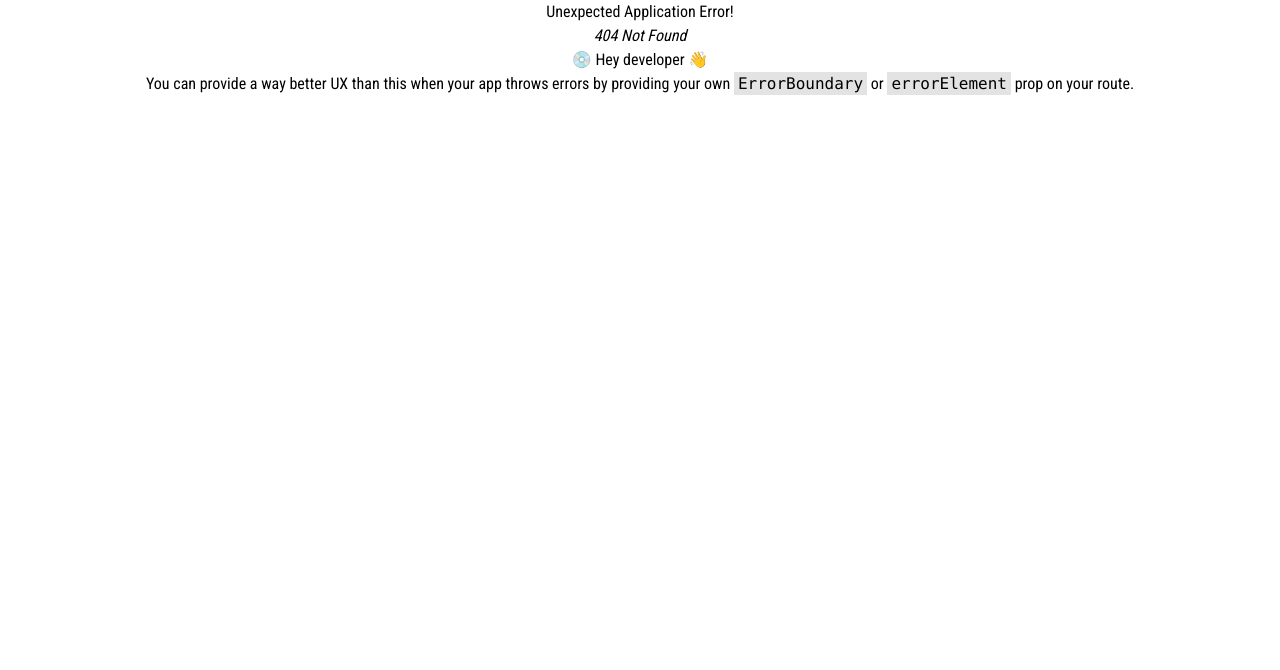
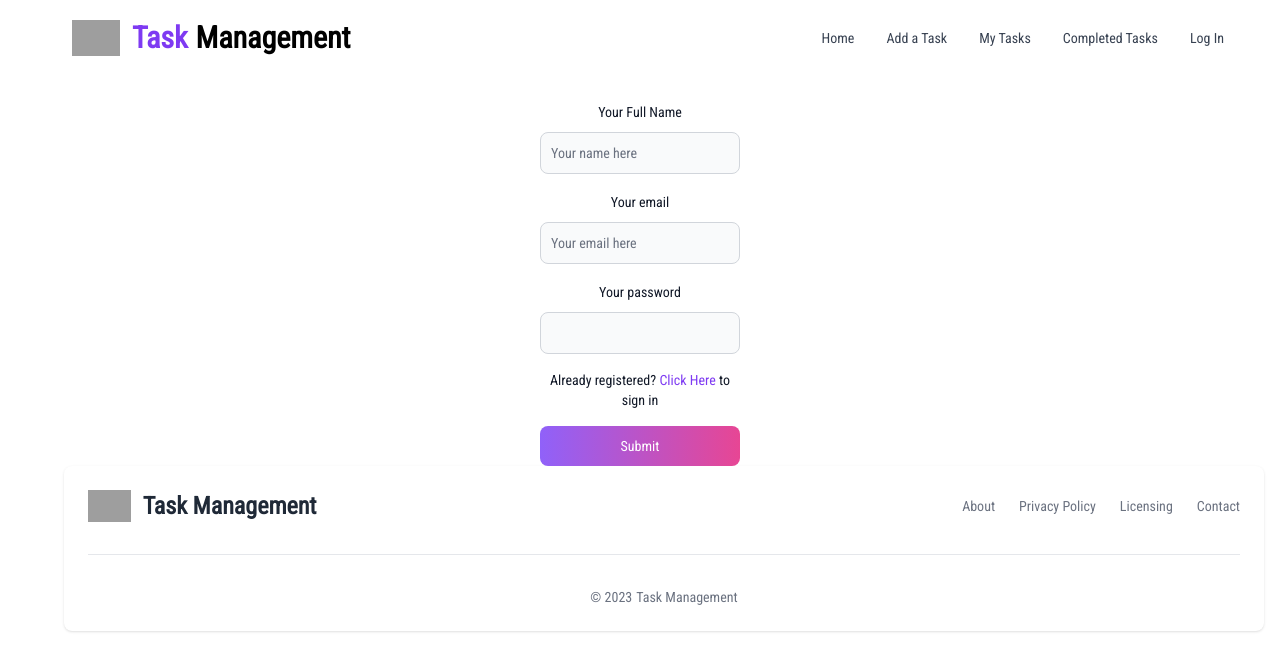
Before and after one commit to marufccs/task-management, a React (Create React App) app: page /register in a window 1280 px wide. Before the commit this address had no page. Shown: the top 670 px of the page. Built offline with nearby package versions, Linux system fonts and the light colour scheme; grey boxes are pictures that could not be loaded.

Commit message:
firebase-setup-done

```diff
--- a/package.json
+++ b/package.json
@@ -7,14 +7,18 @@
     "@testing-library/react": "^13.4.0",
     "@testing-library/user-event": "^13.5.0",
     "aos": "^3.0.0-beta.6",
+    "firebase": "^9.15.0",
     "flowbite": "^1.5.5",
     "flowbite-react": "^0.3.7",
     "react": "^18.2.0",
+    "react-alert": "^7.0.3",
     "react-dom": "^18.2.0",
     "react-helmet": "^6.1.0",
     "react-hook-form": "^7.41.2",
     "react-router-dom": "^6.6.1",
     "react-scripts": "5.0.1",
+    "react-toastify": "^9.1.1",
+    "sweetalert2": "^11.6.16",
     "web-vitals": "^2.1.4"
   },
   "scripts": {
--- a/src/Default/Navbar.js
+++ b/src/Default/Navbar.js
@@ -45,6 +45,11 @@ const Header = () => {
             Completed Tasks
           </Navbar.Link>
           </Link>
+          <Link to='/login'>
+          <Navbar.Link>
+            Log In
+          </Navbar.Link>
+          </Link>
         </Navbar.Collapse>
       </Navbar>
     );
--- /dev/null
+++ b/src/Firebase/firebase.init.js
@@ -0,0 +1,14 @@
+
+import { initializeApp } from "firebase/app";
+const firebaseConfig = {
+  apiKey:process.env.REACT_APP_apiKey,
+  authDomain:process.env.REACT_APP_authDomain,
+  projectId:process.env.REACT_APP_projectId,
+  storageBucket:process.env.REACT_APP_storageBucket,
+  messagingSenderId:process.env.REACT_APP_messagingSenderId,
+  appId:process.env.REACT_APP_appId
+};
+
+
+const app = initializeApp(firebaseConfig);
+export default app;
--- a/src/components/AddTask/AddTask.js
+++ b/src/components/AddTask/AddTask.js
@@ -2,7 +2,6 @@ import React from 'react';
 import { Helmet } from 'react-helmet';
 import AddTaskForm from './AddTaskForm';
 import './AddTask.css';
-import { Button } from 'flowbite-react';
 
 const AddTask = () => {
     return (
--- a/src/components/AddTask/AddTaskForm.js
+++ b/src/components/AddTask/AddTaskForm.js
@@ -1,13 +1,56 @@
-import { Button, FileInput, TextInput } from 'flowbite-react';
+import { Alert, Button, FileInput, TextInput } from 'flowbite-react';
 import React from 'react';
 import { useForm } from 'react-hook-form';
+import { toast } from 'react-toastify';
+import 'react-toastify/dist/ReactToastify.css';
+import Swal from 'sweetalert2';
 
 const AddTaskForm = () => {
     const { register, handleSubmit, watch, formState: { errors } } =
      useForm();
 
-     const onSubmit = async (data) => {
+    const imageHostKey= process.env.REACT_APP_imgbb_key;
 
+     const onSubmit = data => {
+      const image = data.image[0];
+      const formData = new FormData();
+      formData.append('image', image);
+      const url = `https://api.imgbb.com/1/upload?expiration=600&key=${imageHostKey}`;
+      fetch(url, {
+        method: 'POST',
+        body: formData
+      })
+      .then(res => res.json())
+      .then(imgData => {
+        if(imgData.success){
+            console.log(imgData.data.url);
+            const task = {
+                name: data.task,
+                image: imgData.data.url,
+                description: data.description
+            }
+            console.log(task);
+            fetch('http://localhost:5000/mytasks', {
+                method: 'POST',
+                headers: {
+                    'content-type' : 'application/json',
+                },
+                body:JSON.stringify(task),
+            })
+            .then(res => res.json())
+            .then(data => {
+                if(data.acknowledged){
+                    console.log('success');
+
+                    Swal.fire(
+                        'Great!',
+                        "You've added your task successfully!",
+                        'success'
+                      )
+                }
+            })
+        }
+      })
      }
 
 
--- /dev/null
+++ b/src/components/LogIn/Login.js
@@ -0,0 +1,50 @@
+import { Button, Checkbox, Label, TextInput } from 'flowbite-react';
+import React from 'react';
+import { Link } from 'react-router-dom';
+
+const Login = () => {
+    return (
+        <form className="flex flex-col gap-4 task-form mt-6">
+  <div>
+    <div className="mb-2 block">
+      <Label
+        htmlFor="email1"
+        value="Your email"
+      />
+    </div>
+    <TextInput
+      id="email1"
+      type="email"
+      placeholder="name@flowbite.com"
+      required={true}
+    />
+  </div>
+  <div>
+    <div className="mb-2 block">
+      <Label
+        htmlFor="password1"
+        value="Your password"
+      />
+    </div>
+    <TextInput
+      id="password1"
+      type="password"
+      required={true}
+    />
+  </div>
+  <div className="flex items-center gap-2">
+    <Label htmlFor="remember">
+      Not registered yet?
+       <Link to='/register'> <span className='text-purple-600'> Click Here</span> </Link>to register
+    </Label>
+  </div>
+  <Button type="submit"
+  gradientDuoTone="purpleToPink"
+  >
+    Submit
+  </Button>
+</form>
+    );
+};
+
+export default Login;
--- /dev/null
+++ b/src/components/Register/Register.js
@@ -0,0 +1,64 @@
+import { Button, Label, TextInput } from 'flowbite-react';
+import React from 'react';
+import { Link } from 'react-router-dom';
+
+const Register = () => {
+    return (
+        <form className="flex flex-col gap-4 task-form mt-6">
+        <div>
+          <div className="mb-2 block">
+            <Label
+              htmlFor="name"
+              value="Your Full Name"
+            />
+          </div>
+          <TextInput
+            id="name"
+            type="name"
+            placeholder="Your name here"
+            required={true}
+          />
+        </div>
+        <div>
+          <div className="mb-2 block">
+            <Label
+              htmlFor="email1"
+              value="Your email"
+            />
+          </div>
+          <TextInput
+            id="email1"
+            type="email"
+            placeholder="Your email here"
+            required={true}
+          />
+        </div>
+        <div>
+          <div className="mb-2 block">
+            <Label
+              htmlFor="password1"
+              value="Your password"
+            />
+          </div>
+          <TextInput
+            id="password1"
+            type="password"
+            required={true}
+          />
+        </div>
+        <div className="flex items-center gap-2">
+          <Label htmlFor="remember">
+            Already registered?
+           <Link to='/login'><span className='text-purple-600'> Click Here</span> </Link> to sign in
+          </Label>
+        </div>
+        <Button type="submit"
+        gradientDuoTone="purpleToPink"
+        >
+          Submit
+        </Button>
+      </form>
+    );
+};
+
+export default Register;
```
Also changed, not shown: src/Routes/Routes.js (+10 -0 lines), 1 other file (tests, documents, lock files or other folders).
